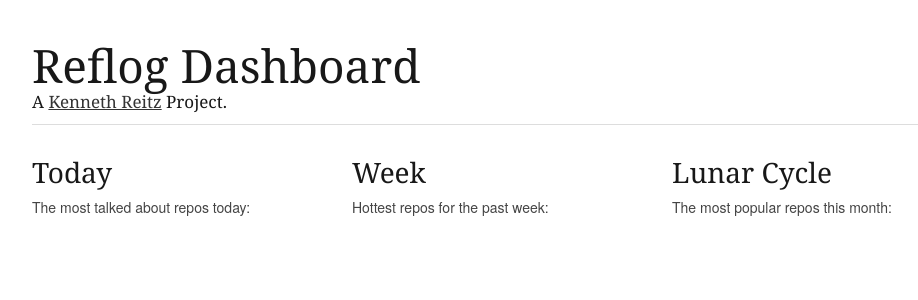
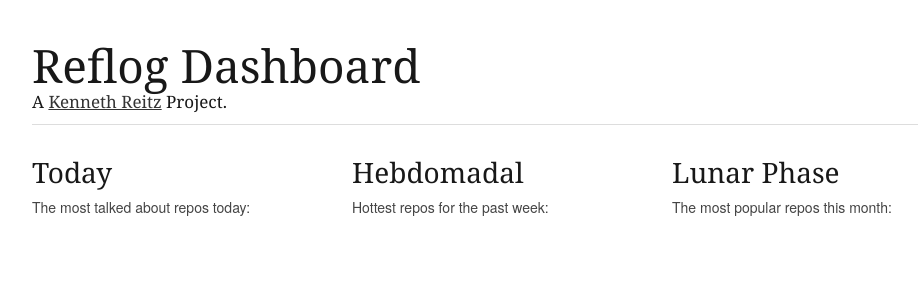
Before and after one commit to kennethreitz/changelogdash, a Python web app: template dash/templates/index.html in a window 1280 px wide. Shown: the top 300 px of the page, without its empty margins (138-1056 px from the left). Run offline with Jinja, Linux system fonts and the light colour scheme; the template is opened without the code that fills it, so the values that code supplies are empty; some libraries are stand-ins or nearby versions.

Commit message:
be awesome instead

```diff
--- a/dash/templates/index.html
+++ b/dash/templates/index.html
@@ -54,7 +54,7 @@
 
         </div>
         <div class="one-third column">
-            <h3>Week</h3>
+            <h3>Hebdomadal</h3>
             <p>Hottest repos for the past week:</p>
             <ul class="square">
                 {% for repo in week %}
@@ -69,7 +69,7 @@
             </ul>
         </div>
         <div class="one-third column">
-            <h3>Lunar Cycle</h3>
+            <h3>Lunar Phase</h3>
             <p>The most popular repos this month:</p>
             <ul class="square">
                 {% for repo in month %}
```
